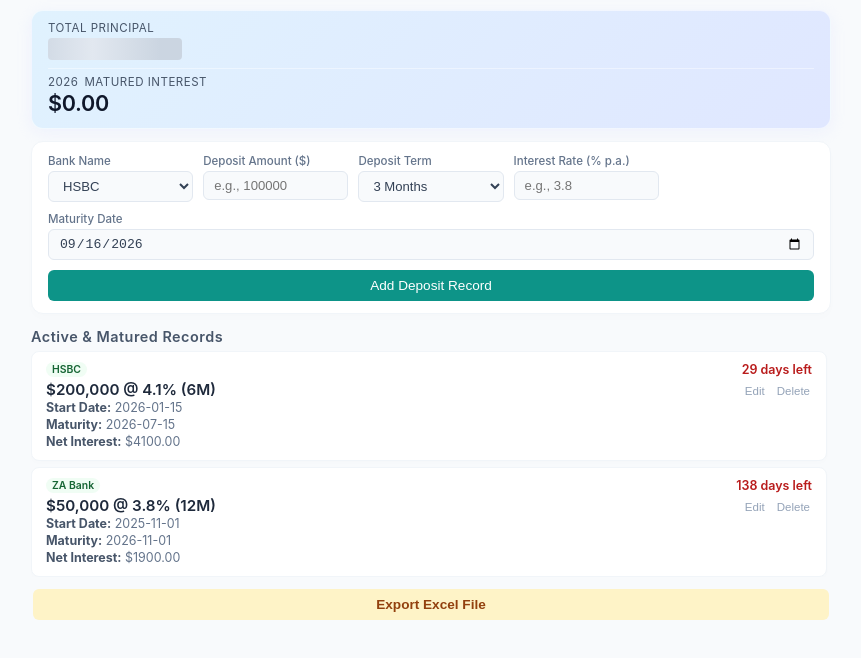
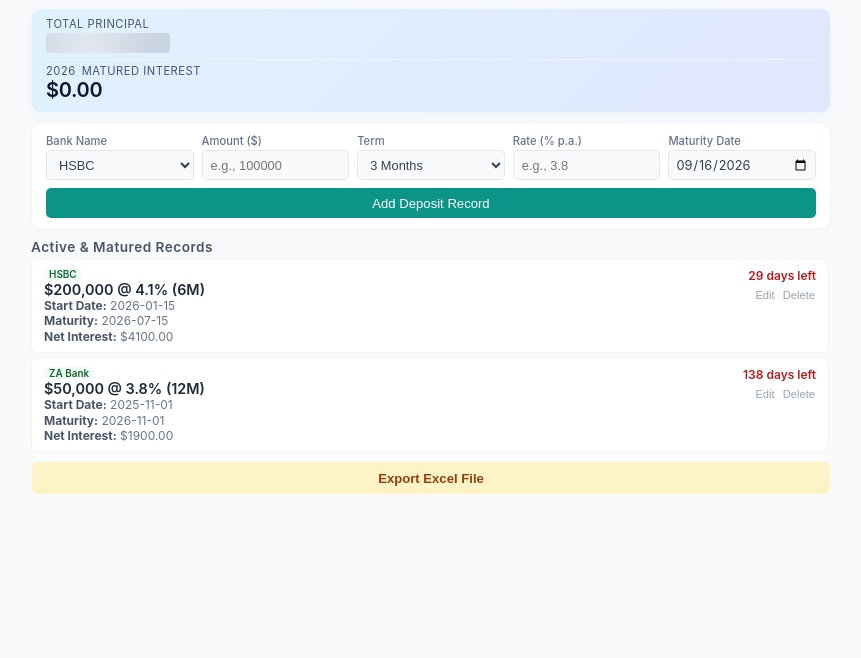
Before and after one commit to joanne9431/saving, a plain HTML site: page index.html in a window 1280 px wide. Shown: the whole page, without its empty margins (209-1070 px from the left). Drawn offline with Linux system fonts and the light colour scheme.

Commit message:
Update index.html

```diff
--- a/index.html
+++ b/index.html
@@ -24,7 +24,7 @@
             background-color: var(--bg-color);
             color: var(--text-main);
             margin: 0;
-            padding: 10px 12px; /* 緊湊版面：縮減網頁四周留白 */
+            padding: 8px 10px; /* 超緊湊版面：再度縮減網頁上下四周留白 */
             -webkit-font-smoothing: antialiased;
         }
 
@@ -37,14 +37,14 @@
         .dashboard {
             background: linear-gradient(135deg, #e0f2fe 0%, #e0e7ff 100%);
             color: #1e3a8a;
-            padding: 10px 16px; /* 緊湊版面：縮減內襯 */
-            border-radius: 12px;
-            box-shadow: 0 4px 15px rgba(224, 231, 255, 0.4);
-            margin-bottom: 12px; /* 緊湊版面：縮減元件間距 */
+            padding: 8px 14px; /* 壓縮留白 */
+            border-radius: 10px;
+            box-shadow: 0 4px 12px rgba(224, 231, 255, 0.3);
+            margin-bottom: 10px; /* 縮減與下方元件的間距 */
             border: 1px solid rgba(255, 255, 255, 0.6);
             display: flex;
             flex-direction: column;
-            gap: 6px;
+            gap: 4px;
         }
 
         .dash-row {
@@ -53,15 +53,15 @@
 
         .dash-row:first-child {
             border-bottom: 1px solid rgba(255, 255, 255, 0.4);
-            padding-bottom: 6px;
+            padding-bottom: 4px;
         }
 
         .dash-label {
-            font-size: 0.72rem;
+            font-size: 0.7rem;
             color: #475569;
             text-transform: uppercase;
             letter-spacing: 0.5px;
-            margin-bottom: 1px;
+            margin-bottom: 0px;
             display: flex;
             align-items: center;
             gap: 6px;
@@ -72,18 +72,18 @@
             position: relative;
             display: inline-block;
             cursor: pointer;
-            min-width: 120px;
+            min-width: 110px;
         }
 
         .dash-value {
-            font-size: 1.35rem;
+            font-size: 1.25rem; /* 微調縮小字體 */
             font-weight: 600;
             letter-spacing: -0.3px;
             color: #0f172a;
             transition: opacity 0.2s ease;
         }
 
-        /* 全新流光微動效遮罩 */
+        /* 流光微動效遮罩 */
         .secure-mask {
             position: absolute;
             top: 2px;
@@ -99,14 +99,8 @@
             transition: opacity 0.2s ease;
         }
 
-        /* 控制流光顯示/隱藏的 class */
-        .is-hidden .dash-value {
-            opacity: 0;
-        }
-        .is-hidden .secure-mask {
-            opacity: 1;
-            pointer-events: auto;
-        }
+        .is-hidden .dash-value { opacity: 0; }
+        .is-hidden .secure-mask { opacity: 1; pointer-events: auto; }
 
         @keyframes shimmer {
             0% { background-position: 200% 0; }
@@ -116,50 +110,62 @@
         /* Form Card */
         .form-card {
             background: var(--card-bg);
-            padding: 12px 16px; /* 緊湊版面：縮減內襯 */
-            border-radius: 12px;
+            padding: 10px 14px; /* 壓縮留白 */
+            border-radius: 10px;
             box-shadow: 0 4px 10px rgba(0, 0, 0, 0.01);
-            margin-bottom: 14px; /* 緊湊版面：縮減元件間距 */
+            margin-bottom: 10px;
             transition: all 0.3s ease;
             border: 1px solid #f1f5f9;
         }
 
         .form-card.editing-mode {
             border-color: var(--primary-color);
-            box-shadow: 0 0 15px rgba(79, 70, 229, 0.08);
+            box-shadow: 0 0 12px rgba(79, 70, 229, 0.06);
         }
 
-        /* 核心修正：RWD 彈性網格，徹底防止日期與各輸入格擠壓變形與超出 */
+        /* 核心修正：讓 5 個欄位（包含日期）完美平分空間，不再有任何欄位單獨佔滿一行 */
         .form-grid {
             display: grid;
-            grid-template-columns: repeat(auto-fit, minmax(135px, 1fr));
-            gap: 10px;
-            margin-bottom: 10px;
+            grid-template-columns: repeat(5, 1fr); /* 電腦版改為平分 5 欄 */
+            gap: 8px; /* 縮小欄位間距 */
+            margin-bottom: 8px;
         }
 
-        /* 強制讓日期格在任何螢幕下都獨佔完整的一行，絕對不超出版面 */
-        .full-width-row {
-            grid-column: 1 / -1;
+        /* 行動裝置自動切換排版 */
+        @media (max-width: 650px) {
+            .form-grid {
+                grid-template-columns: repeat(2, 1fr); /* 手機版每行 2 欄 */
+            }
+            .date-row-mobile {
+                grid-column: span 2; /* 手機版螢幕太窄時，日期格再自動延伸填滿防變形 */
+            }
         }
 
         label {
             display: block;
-            font-size: 0.72rem;
+            font-size: 0.7rem;
             color: #64748b;
             font-weight: 500;
-            margin-bottom: 3px;
+            margin-bottom: 2px;
         }
 
         input, select {
             width: 100%;
-            padding: 6px 10px; /* 緊湊版面：縮減輸入框內襯 */
+            padding: 5px 8px; /* 緊湊輸入框：減少上下與左右內襯 */
             border: 1px solid #e2e8f0;
-            border-radius: 6px;
+            border-radius: 5px;
             box-sizing: border-box;
-            font-size: 0.82rem;
+            font-size: 0.8rem; /* 微調字體大小 */
             background-color: #f8fafc;
             color: var(--text-main);
+            height: 30px; /* 固定控制項高度，看起來更整齊流暢 */
             transition: all 0.2s;
+        }
+
+        /* 特別美化調整原生日期選擇格 */
+        input[type="date"] {
+            font-family: inherit;
+            padding: 4px 6px;
         }
 
         input:focus, select:focus {
@@ -170,7 +176,7 @@
 
         .btn-container {
             display: flex;
-            gap: 8px;
+            gap: 6px;
         }
 
         button.add-btn {
@@ -178,9 +184,10 @@
             background-color: var(--success-color);
             color: white;
             border: none;
-            padding: 8px;
-            border-radius: 6px;
-            font-size: 0.85rem;
+            height: 30px; /* 與輸入框等高 */
+            padding: 0;
+            border-radius: 5px;
+            font-size: 0.82rem;
             font-weight: 500;
             cursor: pointer;
         }
@@ -194,57 +201,57 @@
             background-color: #e2e8f0;
             color: #475569;
             border: none;
-            padding: 8px;
-            border-radius: 6px;
-            font-size: 0.85rem;
+            height: 30px;
+            padding: 0;
+            border-radius: 5px;
+            font-size: 0.82rem;
             cursor: pointer;
             display: none;
         }
 
         .error-msg {
             color: #ef4444;
-            font-size: 0.78rem;
-            margin-top: 6px;
+            font-size: 0.75rem;
+            margin-top: 4px;
             display: none;
             text-align: center;
         }
 
         /* Deposit List */
         .list-title {
-            font-size: 0.9rem;
-            margin-bottom: 6px;
+            font-size: 0.85rem;
+            margin-bottom: 4px;
             font-weight: 600;
             color: #475569;
             letter-spacing: 0.5px;
         }
 
-        /* 核心修正：獨立滾動軸容器限制 */
+        /* 獨立滾動軸容器與極小高度壓縮 */
         #depositList {
             display: flex;
             flex-direction: column;
-            gap: 6px;
-            margin-bottom: 12px;
+            gap: 5px;
+            margin-bottom: 10px;
 
-            max-height: 380px;      /* 限制清單最大高度 */
-            overflow-y: auto;       /* 超出高度自動啟用垂直滾軸 */
-            padding-right: 4px;     /* 預留滾軸空間 */
-            scrollbar-width: thin;  /* Firefox 瘦滾軸 */
+            max-height: 340px;      /* 調整限高，讓整體頁面不超出一個螢幕 */
+            overflow-y: auto;
+            padding-right: 2px;
+            scrollbar-width: thin;
         }
 
-        /* 滾軸美化 (Chrome / Safari) */
         #depositList::-webkit-scrollbar {
-            width: 5px;
+            width: 4px; /* 更細的滾動條 */
         }
         #depositList::-webkit-scrollbar-thumb {
             background-color: #cbd5e1;
-            border-radius: 3px;
+            border-radius: 2px;
         }
 
         .deposit-card {
             background: var(--card-bg);
-            padding: 10px 14px; /* 緊湊版面：縮減內襯 */
-            border-radius: 8px;
-            box-shadow: 0 2px 6px rgba(0, 0, 0, 0.01);
+            padding: 8px 12px; /* 緊湊卡片留白 */
+            border-radius: 6px;
+            box-shadow: 0 1px 4px rgba(0, 0, 0, 0.01);
             display: flex;
             justify-content: space-between;
             align-items: flex-start;
@@ -256,29 +263,28 @@
         .card-main {
             display: flex;
             flex-direction: column;
-            gap: 2px;
+            gap: 1px;
             flex-grow: 1;
         }
 
         .bank-tag {
             background: #f0fdf4;
             color: #166534;
-            padding: 1px 6px;
-            border-radius: 10px;
-            font-size: 0.65rem;
+            padding: 0px 5px;
+            border-radius: 8px;
+            font-size: 0.62rem;
             font-weight: 600;
             width: fit-content;
-            margin-bottom: 1px;
         }
 
         .card-details {
-            font-size: 0.95rem;
+            font-size: 0.9rem;
             font-weight: 600;
             color: #1e293b;
         }
 
         .card-sub-line {
-            font-size: 0.78rem;
+            font-size: 0.75rem;
             color: #64748b;
             line-height: 1.2;
         }
@@ -291,23 +297,23 @@
             display: flex;
             flex-direction: column;
             align-items: flex-end;
-            gap: 8px;
+            gap: 6px;
             flex-shrink: 0;
-            margin-left: 10px;
-            min-width: 90px;
+            margin-left: 8px;
+            min-width: 85px;
         }
 
         .countdown {
             font-weight: 600;
             color: #b91c1c;
-            font-size: 0.78rem;
+            font-size: 0.75rem;
             text-align: right;
             white-space: nowrap;
         }
 
         .action-group {
             display: flex;
-            gap: 8px;
+            gap: 6px;
             align-items: center;
         }
 
@@ -316,39 +322,28 @@
             border: none;
             color: #94a3b8;
             cursor: pointer;
-            font-size: 0.72rem;
-            text-decoration: none;
-            padding: 0px 2px;
-            transition: color 0.2s;
+            font-size: 0.7rem;
+            padding: 0px 1px;
         }
 
-        .action-btn:hover {
-            color: #ef4444;
-        }
-
-        .action-btn.edit-btn-text {
-            color: #94a3b8;
-        }
-
-        .action-btn.edit-btn-text:hover {
-            color: var(--primary-color);
-        }
+        .action-btn:hover { color: #ef4444; }
+        .action-btn.edit-btn-text:hover { color: var(--primary-color); }
 
         .btn-backup {
             width: 100%;
-            padding: 8px;
-            border-radius: 6px;
+            height: 32px; /* 壓縮按鈕高度 */
+            border-radius: 5px;
             border: none;
-            font-size: 0.85rem;
+            font-size: 0.82rem;
             font-weight: 600;
             cursor: pointer;
             background-color: #fef3c7;
             color: #92400e;
-            transition: all 0.2s;
+            display: flex;
+            align-items: center;
+            justify-content: center;
         }
-        .btn-backup:hover {
-            background-color: #fde68a;
-        }
+        .btn-backup:hover { background-color: #fde68a; }
 
         .deposit-card.expired {
             background-color: #f8fafc;
@@ -356,20 +351,9 @@
             opacity: 0.55;
             box-shadow: none;
         }
-
-        .deposit-card.expired .bank-tag {
-            background: #f1f5f9;
-            color: #94a3b8;
-        }
-
-        .deposit-card.expired .card-details {
-            color: #94a3b8;
-            text-decoration: line-through;
-        }
-
-        .deposit-card.expired .countdown {
-            color: #94a3b8;
-        }
+        .deposit-card.expired .bank-tag { background: #f1f5f9; color: #94a3b8; }
+        .deposit-card.expired .card-details { color: #94a3b8; text-decoration: line-through; }
+        .deposit-card.expired .countdown { color: #94a3b8; }
     </style>
 </head>
 <body>
@@ -408,11 +392,11 @@
                 </select>
             </div>
             <div>
-                <label>Deposit Amount ($)</label>
+                <label>Amount ($)</label>
                 <input type="number" id="amount" placeholder="e.g., 100000">
             </div>
             <div>
-                <label>Deposit Term</label>
+                <label>Term</label>
                 <select id="months" onchange="onDateParameterChange('term')">
                     <option value="1">1 Month</option>
                     <option value="2">2 Months</option>
@@ -422,10 +406,10 @@
                 </select>
             </div>
             <div>
-                <label>Interest Rate (% p.a.)</label>
+                <label>Rate (% p.a.)</label>
                 <input type="number" id="rate" placeholder="e.g., 3.8" step="0.01">
             </div>
-            <div class="full-width-row">
+            <div class="date-row-mobile">
                 <label>Maturity Date</label>
                 <input type="date" id="expiryDate" onchange="onDateParameterChange('maturity')">
             </div>
@@ -442,7 +426,7 @@
     <div class="list-title">Active & Matured Records</div>
     <div id="depositList"></div>
 
-    <div style="padding: 0 2px;">
+    <div style="padding: 0 1px;">
         <button class="btn-backup" onclick="exportToExcelXLSX()">Export Excel File</button>
     </div>
 
@@ -542,7 +526,6 @@
         renderStatus();
     }
 
-    // 改良：透過 toggle 'is-hidden' 類別來控制全新的流光遮罩
     function toggleVisibility(id) {
         document.getElementById(id).classList.toggle('is-hidden');
     }
```
